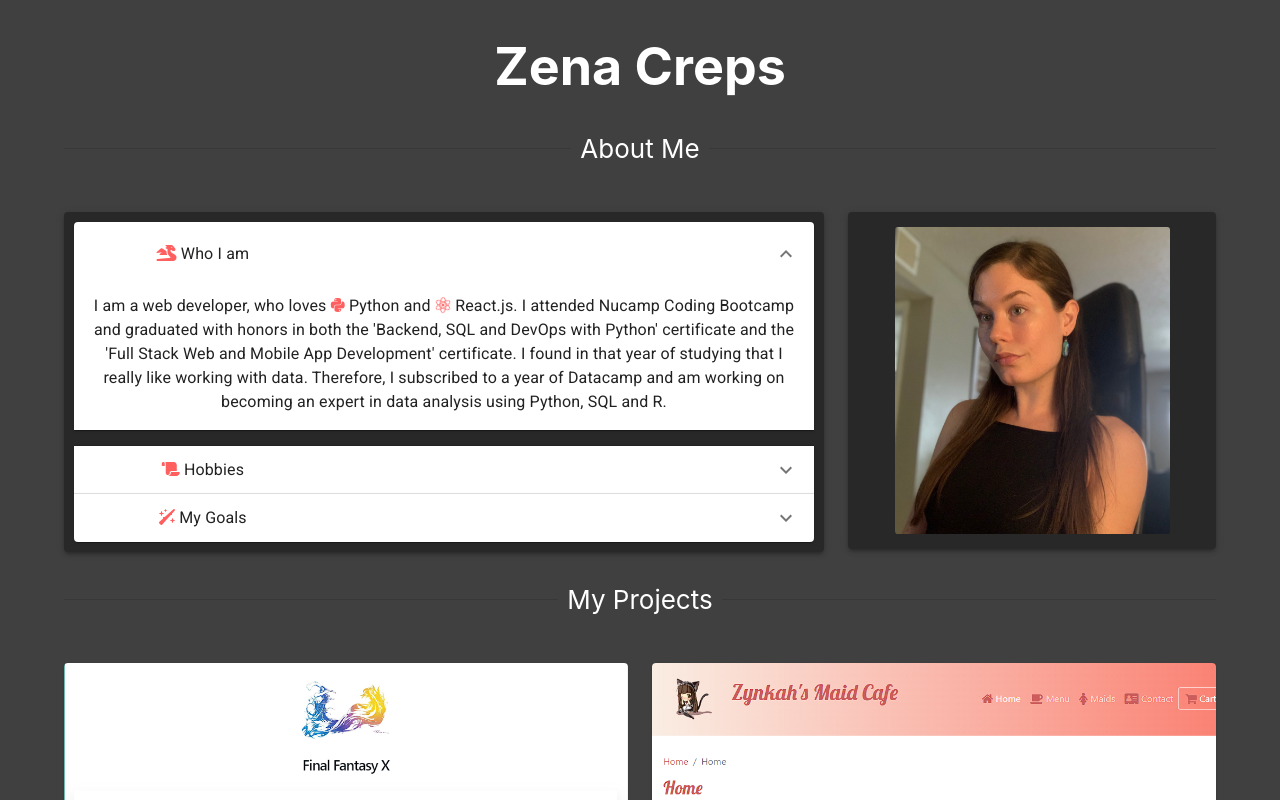
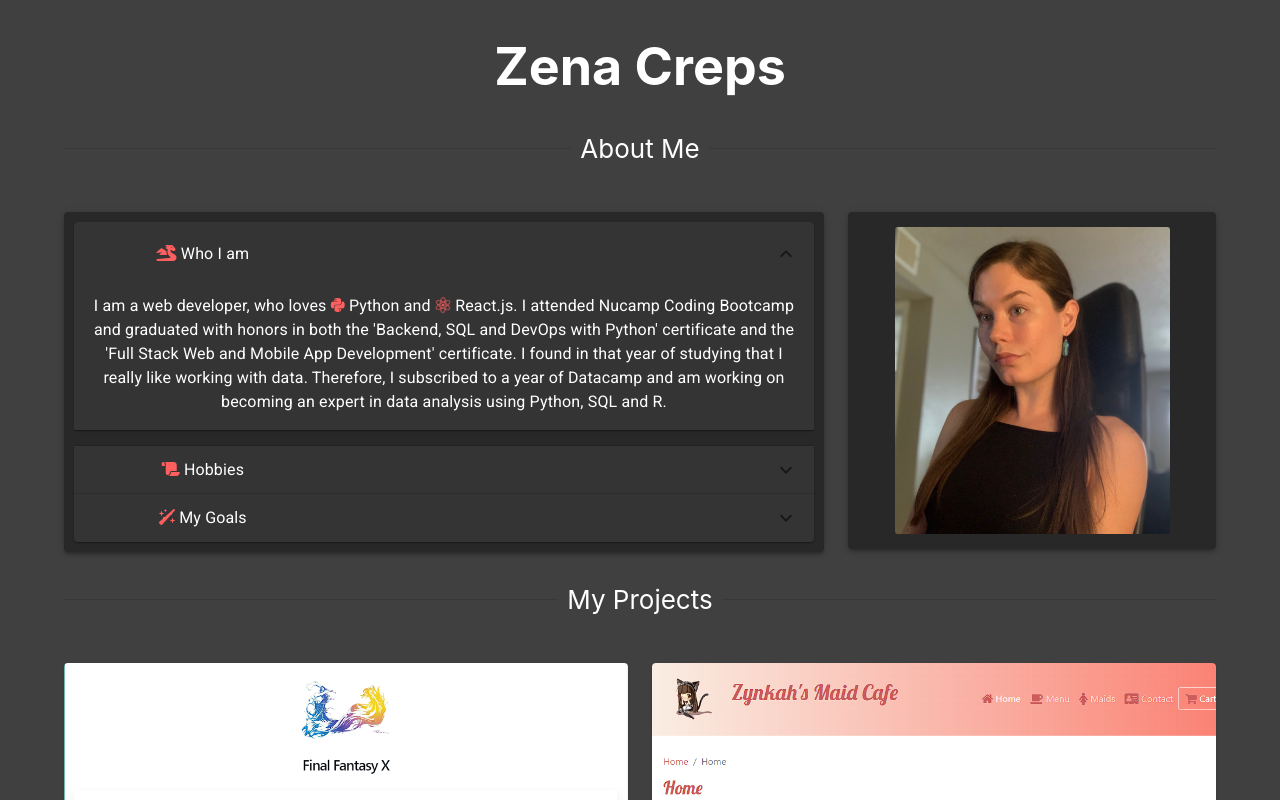
Before and after one commit to Zynkah/Portfolio, a React (Create React App) app: page / in a window 1280 px wide. Shown: the top 800 px of the page. Built offline with nearby package versions, Linux system fonts and the light colour scheme.

Commit message:
color adjustments

```diff
--- a/src/components/Bio.js
+++ b/src/components/Bio.js
@@ -29,6 +29,7 @@ const Bio = () => {
             <Accordion
               expanded={[expanded === "panel1", true]}
               onChange={handleChange("panel1")}
+              sx={{ backgroundColor: "#343434", color: 'white' }}
             >
               <AccordionSummary
                 expandIcon={<ExpandMoreIcon />}
@@ -57,6 +58,7 @@ const Bio = () => {
             <Accordion
               expanded={expanded === "panel2"}
               onChange={handleChange("panel2")}
+              sx={{ backgroundColor: "#343434", color: 'white' }}
             >
               <AccordionSummary
                 expandIcon={<ExpandMoreIcon />}
@@ -84,6 +86,7 @@ const Bio = () => {
             <Accordion
               expanded={expanded === "panel3"}
               onChange={handleChange("panel3")}
+              sx={{ backgroundColor: "#343434", color: 'white' }}
             >
               <AccordionSummary
                 expandIcon={<ExpandMoreIcon />}
```
